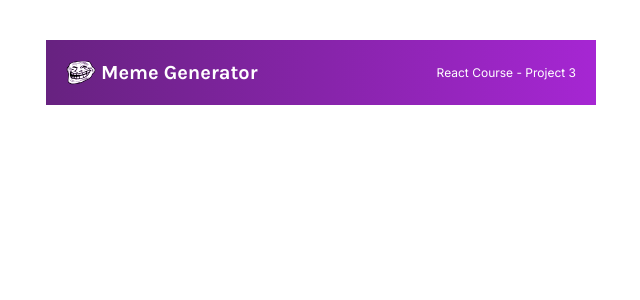
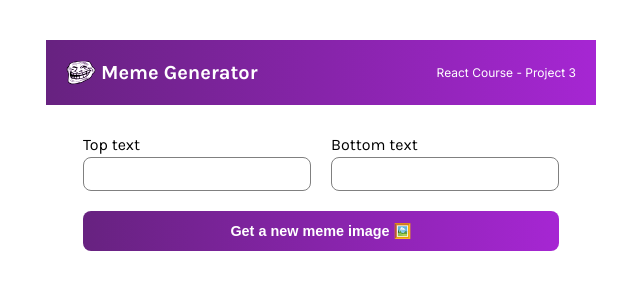
Before and after one commit to shrewman/meme-generator, a React (Vite) app: page / in a window 1280 px wide. Shown: the top 300 px of the page, without its empty margins (319-959 px from the left). Built offline with nearby package versions, Linux system fonts and the light colour scheme.

Commit message:
Implemented and styled Form component

```diff
--- a/src/App.css
+++ b/src/App.css
@@ -32,3 +32,35 @@
     font-family: Inter;
     font-size: 0.75rem;
 }
+
+.form {
+    font-family: Karla;
+    margin: 28px 37px;
+}
+
+.form__inputs {
+    display: flex;
+    justify-content: space-between;
+}
+
+.form__button {
+    font-weight: 700;
+    font-size: 0.9rem;
+    background: linear-gradient(to right, #672280, #a626d3);
+    color: white;
+    border: transparent;
+    border-radius: 8px;
+    margin-top: 20px;
+    height: 40px;
+    width: 100%;
+}
+
+input {
+    min-width: 222px;
+    color: #6B7280;
+    font-family: Karla;
+    font-size: 1rem;
+    border: solid 1px gray;
+    border-radius: 8px;
+    height: 30px;
+}
--- a/src/App.jsx
+++ b/src/App.jsx
@@ -1,10 +1,12 @@
 import Header from './components/Header'
+import Form from './components/Form'
 import './App.css'
 
 function App() {
   return (
     <>
       <Header/>
+      <Form/>
     </>
   )
 }
--- /dev/null
+++ b/src/components/Form.jsx
@@ -0,0 +1,19 @@
+export default function Form() {
+    return (
+        <form className="form" action="submit">
+            <div className="form__inputs">
+                <div>
+                    <label htmlFor="top-text">Top text</label>
+                    <br />
+                    <input name="top-text" type="text" />
+                </div>
+                <div>
+                    <label htmlFor="bottom-text">Bottom text</label>
+                    <br />
+                    <input type="text" />
+                </div>
+            </div>
+            <button className="form__button">Get a new meme image 🖼️</button>
+        </form>
+    );
+}
```
